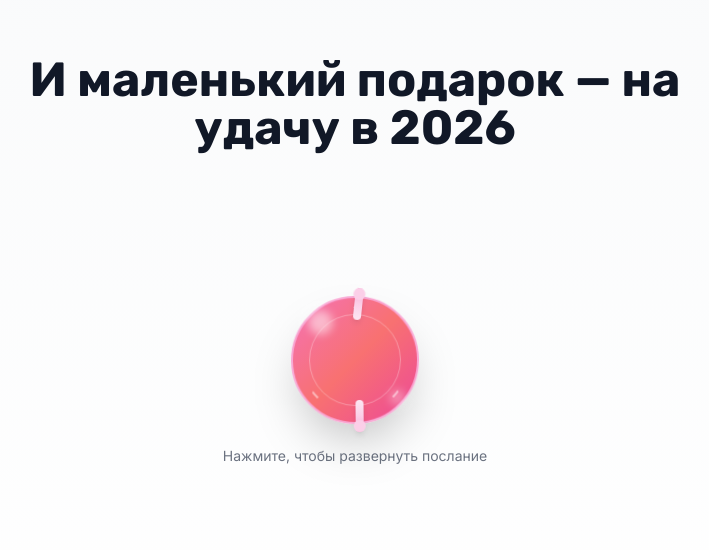
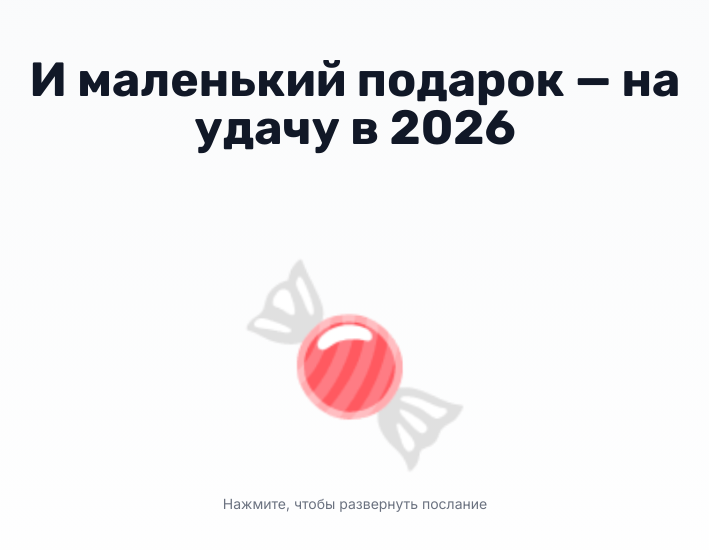
Before and after one commit to intr1x/new-year-2026-landing, a Next.js app: page / in a window 1280 px wide. Shown: the part 3304-3854 px from the top of the page, without its empty margins (285-994 px from the left). Built offline with nearby package versions, Linux system fonts and the light colour scheme.

Commit message:
Заменить конфету на эмоджи и увеличить размер

```diff
--- a/components/Screen5_CandyReveal.tsx
+++ b/components/Screen5_CandyReveal.tsx
@@ -103,8 +103,8 @@ export default function Screen5_CandyReveal() {
                 className="flex flex-col items-center gap-4 cursor-pointer group"
                 onClick={handleOpen}
               >
-                <div className="relative w-32 h-32 group-hover:scale-110 transition-transform duration-300">
-                  {/* Конфета в обертке */}
+                <div className="relative w-48 h-48 md:w-56 md:h-56 group-hover:scale-110 transition-transform duration-300 flex items-center justify-center">
+                  {/* Конфета эмоджи */}
                   <motion.div
                     animate={{
                       y: [0, -6, 0],
@@ -115,53 +115,9 @@ export default function Screen5_CandyReveal() {
                       repeat: Infinity,
                       ease: "easeInOut",
                     }}
-                    className="relative w-full h-full"
+                    className="relative w-full h-full flex items-center justify-center"
                   >
-                    {/* Тело конфеты */}
-                    <div className="absolute inset-0 bg-gradient-to-br from-pink-400 via-red-400 to-pink-500 rounded-full shadow-2xl border-2 border-pink-300">
-                      {/* Спиральный узор на обертке */}
-                      <div className="absolute inset-2 rounded-full border-2 border-white/50" style={{
-                        clipPath: 'polygon(50% 0%, 0% 100%, 50% 50%, 100% 100%)'
-                      }}></div>
-                      <div className="absolute inset-4 rounded-full border border-white/30"></div>
-
-                      {/* Блики для объема */}
-                      <div className="absolute top-3 left-4 w-6 h-6 bg-white/50 rounded-full blur-sm"></div>
-                      <div className="absolute bottom-4 right-3 w-4 h-4 bg-white/30 rounded-full blur-sm"></div>
-                    </div>
-
-                    {/* Верхний хвостик обертки */}
-                    <motion.div
-                      animate={{
-                        rotate: [0, 10, -10, 0],
-                      }}
-                      transition={{
-                        duration: 1.5,
-                        repeat: Infinity,
-                        ease: "easeInOut",
-                      }}
-                      className="absolute -top-2 left-1/2 transform -translate-x-1/2 z-10"
-                    >
-                      <div className="w-2 h-8 bg-gradient-to-b from-pink-300 via-pink-200 to-pink-100 rounded-full shadow-md"></div>
-                      <div className="absolute top-0 left-1/2 transform -translate-x-1/2 w-3 h-3 bg-pink-200 rounded-full"></div>
-                    </motion.div>
-
-                    {/* Нижний хвостик обертки */}
-                    <motion.div
-                      animate={{
-                        rotate: [0, -10, 10, 0],
-                      }}
-                      transition={{
-                        duration: 1.5,
-                        repeat: Infinity,
-                        ease: "easeInOut",
-                        delay: 0.3,
-                      }}
-                      className="absolute -bottom-2 left-1/2 transform -translate-x-1/2 z-10"
-                    >
-                      <div className="w-2 h-8 bg-gradient-to-t from-pink-300 via-pink-200 to-pink-100 rounded-full shadow-md"></div>
-                      <div className="absolute bottom-0 left-1/2 transform -translate-x-1/2 w-3 h-3 bg-pink-200 rounded-full"></div>
-                    </motion.div>
+                    <span className="text-9xl md:text-[12rem]">🍬</span>
                   </motion.div>
                 </div>
                 <p className="text-gray-500 text-sm">{screenContent.hint}</p>
@@ -182,58 +138,20 @@ export default function Screen5_CandyReveal() {
                   rotate: { duration: 0.6, repeat: Infinity },
                 }}
                 exit={{ opacity: 0 }}
-                className="relative w-32 h-32"
+                className="relative w-48 h-48 md:w-56 md:h-56 flex items-center justify-center"
               >
-                {/* Конфета с разворачивающейся оберткой */}
-                <div className="relative w-full h-full">
-                  {/* Тело конфеты (остается) */}
-                  <div className="absolute inset-0 bg-gradient-to-br from-pink-400 via-red-400 to-pink-500 rounded-full shadow-xl border-2 border-pink-300">
-                    <div className="absolute top-3 left-4 w-6 h-6 bg-white/50 rounded-full blur-sm"></div>
-                  </div>
-
-                  {/* Верхний хвостик разворачивается */}
-                  <motion.div
-                    initial={{ rotate: 0, y: 0 }}
-                    animate={{
-                      rotate: [0, 180, 360],
-                      y: [-20, -40, -60],
-                      opacity: [1, 0.5, 0],
-                    }}
-                    transition={{ duration: 0.8 }}
-                    className="absolute -top-2 left-1/2 transform -translate-x-1/2 z-10 origin-bottom"
-                  >
-                    <div className="w-2 h-8 bg-gradient-to-b from-pink-300 via-pink-200 to-pink-100 rounded-full"></div>
-                  </motion.div>
-
-                  {/* Нижний хвостик разворачивается */}
-                  <motion.div
-                    initial={{ rotate: 0, y: 0 }}
-                    animate={{
-                      rotate: [0, -180, -360],
-                      y: [20, 40, 60],
-                      opacity: [1, 0.5, 0],
-                    }}
-                    transition={{ duration: 0.8 }}
-                    className="absolute -bottom-2 left-1/2 transform -translate-x-1/2 z-10 origin-top"
-                  >
-                    <div className="w-2 h-8 bg-gradient-to-t from-pink-300 via-pink-200 to-pink-100 rounded-full"></div>
-                  </motion.div>
-
-                  {/* Обертка разворачивается (спираль) */}
+                {/* Конфета эмоджи с анимацией открытия */}
                   <motion.div
                     initial={{ scale: 1, rotate: 0 }}
                     animate={{
-                      scale: [1, 1.2, 1.5],
+                    scale: [1, 1.2, 1.1],
                       rotate: [0, 180, 360],
-                      opacity: [1, 0.3, 0],
                     }}
                     transition={{ duration: 0.8 }}
-                    className="absolute inset-0 rounded-full border-2 border-white/50"
-                    style={{
-                      clipPath: 'polygon(50% 0%, 0% 100%, 50% 50%, 100% 100%)'
-                    }}
-                  ></motion.div>
-                </div>
+                  className="flex items-center justify-center"
+                >
+                  <span className="text-9xl md:text-[12rem]">🍬</span>
+                </motion.div>
               </motion.div>
             )}
 
@@ -309,54 +227,53 @@ export default function Screen5_CandyReveal() {
               >
                 {/* Развернутая смятая бумажка */}
                 <div className="relative w-full min-h-[300px] md:min-h-[400px]">
-                  {/* Основная бумажка (развернутая) */}
-                  <motion.div
-                    initial={{ rotate: -2, scale: 0.95 }}
-                    animate={{ rotate: 0, scale: 1 }}
-                    transition={{ delay: 0.2 }}
-                    className="absolute inset-0 bg-gradient-to-br from-amber-50 via-yellow-50 to-amber-100 rounded-lg shadow-2xl border-2 border-amber-200/50 p-8 md:p-12"
+                  {/* Третья бумажка (задний план) */}
+                  <div className="absolute inset-0 bg-gradient-to-br from-amber-200 via-yellow-200 to-amber-300 rounded-lg shadow-lg z-0"
                     style={{
-                      clipPath: 'polygon(2% 1%, 99% 2%, 98% 97%, 1% 99%)',
+                      transform: 'rotate(-1deg) scale(0.96) translateY(8px)',
+                      clipPath: 'polygon(0% 2%, 97% 0%, 98% 98%, 2% 100%)',
                     }}
-                  >
-                    {/* Складки и морщины (более заметные) */}
-                    <div className="absolute top-1/4 left-0 right-0 h-0.5 bg-amber-300/50 transform rotate-3"></div>
-                    <div className="absolute top-1/2 left-0 right-0 h-0.5 bg-amber-300/50 transform -rotate-2"></div>
-                    <div className="absolute top-3/4 left-0 right-0 h-0.5 bg-amber-300/50 transform rotate-4"></div>
-                    <div className="absolute top-0 left-1/4 bottom-0 w-0.5 bg-amber-300/50 transform rotate-6"></div>
-                    <div className="absolute top-0 left-3/4 bottom-0 w-0.5 bg-amber-300/50 transform -rotate-3"></div>
-
-                    {/* Тени от складок */}
-                    <div className="absolute top-1/3 left-1/4 w-20 h-20 bg-amber-300/15 rounded-full blur-2xl"></div>
-                    <div className="absolute bottom-1/4 right-1/4 w-24 h-24 bg-amber-300/15 rounded-full blur-2xl"></div>
-                    <div className="absolute top-1/2 left-1/2 w-16 h-16 bg-amber-300/10 rounded-full blur-xl transform -translate-x-1/2 -translate-y-1/2"></div>
-
-                    {/* Текст послания */}
-                    <motion.p
-                      initial={{ opacity: 0, y: 10 }}
-                      animate={{ opacity: 1, y: 0 }}
-                      transition={{ delay: 0.4 }}
-                      className="relative z-10 text-lg md:text-2xl text-amber-900 leading-relaxed mb-6 md:mb-8 font-handwriting text-center"
-                    >
-                  «{selectedMessage}»
-                    </motion.p>
-                  </motion.div>
+                  ></div>
 
                   {/* Вторая бумажка (для объема) */}
-                  <div className="absolute inset-0 bg-gradient-to-br from-amber-100 via-yellow-100 to-amber-200 rounded-lg shadow-xl border border-amber-300/30"
+                  <div className="absolute inset-0 bg-gradient-to-br from-amber-100 via-yellow-100 to-amber-200 rounded-lg shadow-xl border border-amber-300/30 z-10"
                     style={{
                       transform: 'rotate(1deg) scale(0.98) translateY(4px)',
                       clipPath: 'polygon(1% 0%, 98% 1%, 99% 98%, 0% 99%)',
                     }}
                   ></div>
 
-                  {/* Третья бумажка (задний план) */}
-                  <div className="absolute inset-0 bg-gradient-to-br from-amber-200 via-yellow-200 to-amber-300 rounded-lg shadow-lg"
+                  {/* Основная бумажка (развернутая) */}
+                  <motion.div
+                    initial={{ rotate: -2, scale: 0.95 }}
+                    animate={{ rotate: 0, scale: 1 }}
+                    transition={{ delay: 0.2 }}
+                    className="absolute inset-0 bg-gradient-to-br from-amber-50 via-yellow-50 to-amber-100 rounded-lg shadow-2xl border-2 border-amber-200/50 p-6 md:p-10 z-20 flex items-center justify-center"
                     style={{
-                      transform: 'rotate(-1deg) scale(0.96) translateY(8px)',
-                      clipPath: 'polygon(0% 2%, 97% 0%, 98% 98%, 2% 100%)',
+                      clipPath: 'polygon(2% 1%, 99% 2%, 98% 97%, 1% 99%)',
                     }}
-                  ></div>
+                  >
+                    {/* Текст послания */}
+                    <motion.div
+                      initial={{ opacity: 0, y: 10 }}
+                      animate={{ opacity: 1, y: 0 }}
+                      transition={{ delay: 0.4 }}
+                      className="relative z-10 text-xl md:text-3xl text-amber-950 leading-relaxed font-handwriting text-center font-medium"
+                    >
+                      {(() => {
+                        const firstDotIndex = selectedMessage.indexOf('.');
+                        if (firstDotIndex === -1) return <p>{selectedMessage}</p>;
+                        const firstSentence = selectedMessage.slice(0, firstDotIndex + 1);
+                        const rest = selectedMessage.slice(firstDotIndex + 1).trim();
+                        return (
+                          <>
+                            <p>{firstSentence}</p>
+                            {rest && <p className="mt-4 md:mt-6">{rest}</p>}
+                          </>
+                        );
+                      })()}
+                    </motion.div>
+                  </motion.div>
                 </div>
 
                 {/* Кнопка действия */}
```
